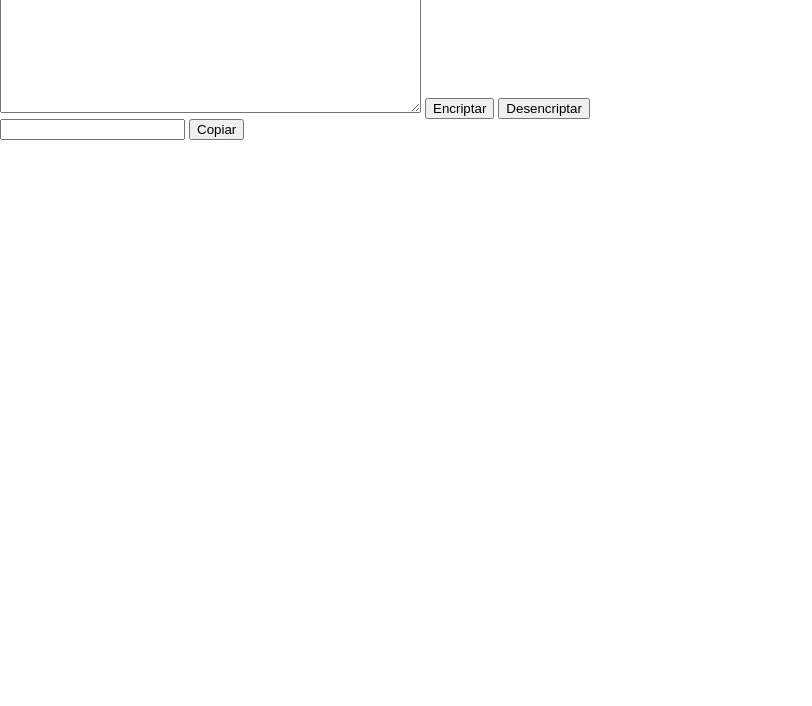
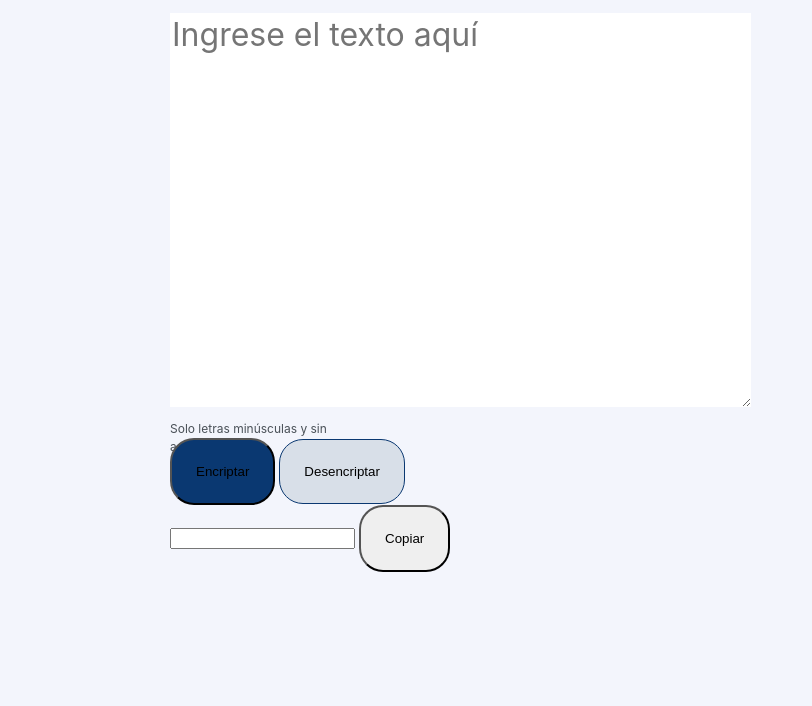
Before and after one commit to maxiberosich/Challenge-ONE, a plain HTML site: page index.html in a window 1280 px wide. Shown: the part 94-800 px from the top of the page, without its empty margins (0-812 px from the left). Drawn offline with Linux system fonts and the light colour scheme.

Commit message:
ADD-estilos a la primer parte

```diff
--- a/index.html
+++ b/index.html
@@ -22,6 +22,8 @@
             <textarea rows="10" cols="50" class="texto-ingresado" required
             placeholder="Ingrese el texto aquí"></textarea>
 
+            <p class="informacion">Solo letras minúsculas y sin acentos</p>
+
             <button class="boton-encriptar">Encriptar</button>
 
             <button class="boton-desencriptar">Desencriptar</button>
--- a/style.css
+++ b/style.css
@@ -0,0 +1,57 @@
+body {
+    background-color: #F3F5FC;
+}
+
+header {
+    padding: 20px 0;
+    width: 940px;
+    position: relative;
+}
+
+.principal {
+    padding: 1em 4em;
+    width: 940px;
+    margin: 0 auto;
+}
+
+.texto-ingresado {
+    border: none;
+    color: #0A3871;
+    width: 577px;
+    font-family: Inter;
+    font-size: 32px;
+    font-weight: 400;
+    letter-spacing: 0em;
+    text-align: left;
+}
+
+.informacion {
+    width: 205px;
+    height: 18px;
+    opacity: 0.8px;
+    font-family: Inter;
+    font-size: 12px;
+    font-weight: 400;
+    line-height: 18px;
+    letter-spacing: 0em;
+    text-align: left;
+    color: #495057;
+    margin: 10px 0 0 0;
+}
+
+button {
+    width: Fixed (328px);
+    height: Hug (67px);
+    padding: 24px;
+    border-radius: 24px;
+    gap: 8px;
+}
+
+.boton-encriptar{
+    background-color: #0A3871;
+}
+
+.boton-desencriptar{
+    background-color: #D8DFE8;
+    border: 1px solid #0A3871;
+}
```
